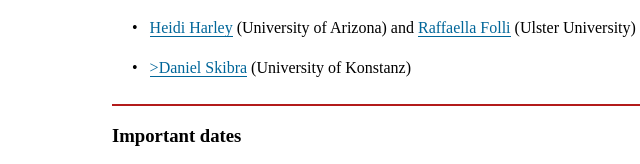
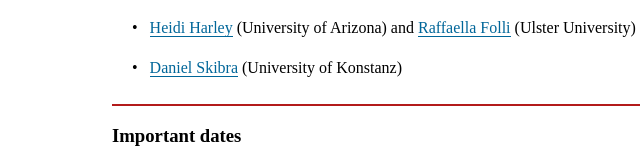
Before and after one commit to ail-workshop/AIL3-Workshop, a plain HTML site: page index.html in a window 1280 px wide. Shown: the part 1152-1316 px from the top of the page, 312-952 px from the left. Drawn offline with Linux system fonts and the light colour scheme.

Commit message:
change cfp

```diff
--- a/index.html
+++ b/index.html
@@ -89,7 +89,7 @@
                <a href="http://heidiharley.com/">Heidi Harley</a> (University of Arizona) and <a href="https://www.ulster.ac.uk/staff/r-folli">Raffaella Folli</a> (Ulster University)
               </li>
               <li>
-               <a href="http://danielskibra.weebly.com">>Daniel Skibra</a> (University of Konstanz)
+               <a href="http://danielskibra.weebly.com">Daniel Skibra</a> (University of Konstanz)
               </li>
             </ul>
             <hr>
```
Also changed, not shown: call.html (+1 -1 lines).
